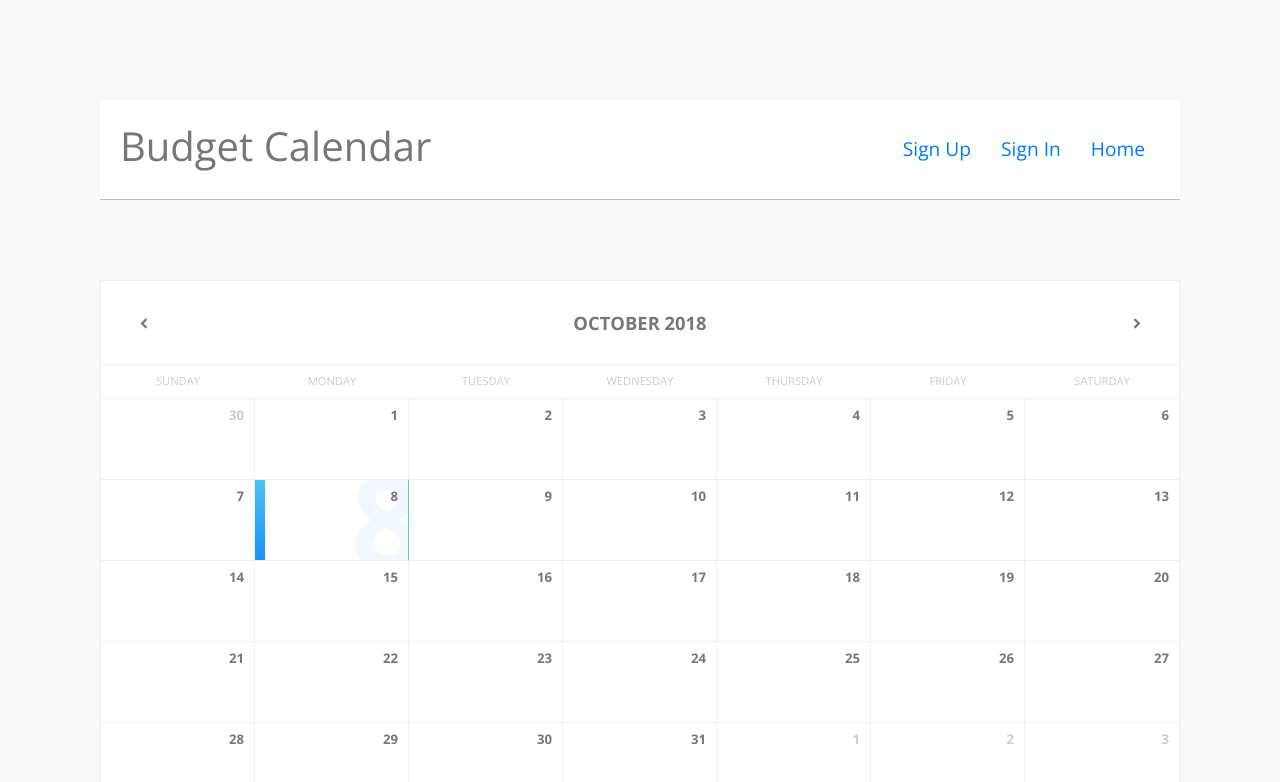
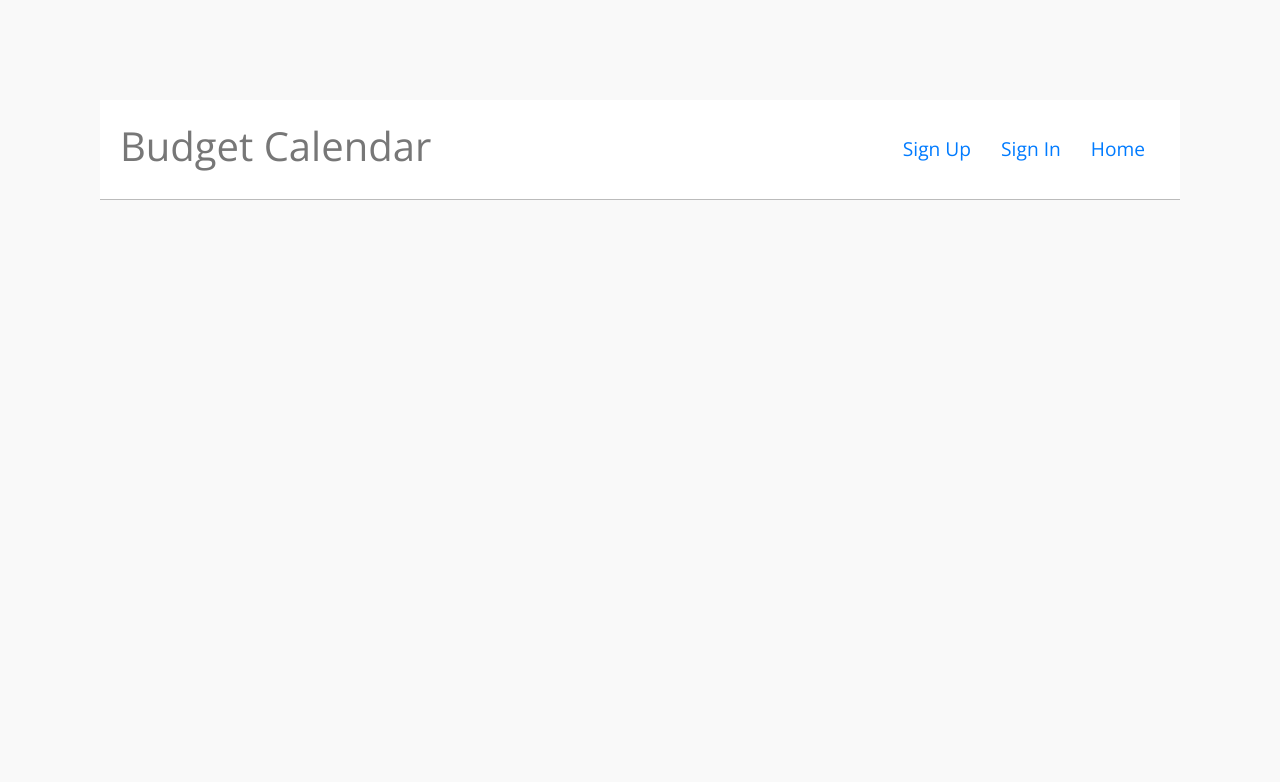
Before and after one commit to Denchou/budgetcalendar-client, a React app: page /#/ in a window 1280 px wide. Shown: the top 782 px of the page. Built offline with nearby package versions, Linux system fonts and the light colour scheme.

Commit message:
Refactor Code
Put BudgetCalendar.js and scss into calendar folder
Added Authenticated Route for Calendar so only authenticated user
can view calendar
Added Link to view calendar

```diff
--- a/src/App.js
+++ b/src/App.js
@@ -8,7 +8,7 @@ import SignUp from './auth/components/SignUp'
 import SignIn from './auth/components/SignIn'
 import SignOut from './auth/components/SignOut'
 import ChangePassword from './auth/components/ChangePassword'
-import BudgetCalendar from './BudgetCalendar'
+import BudgetCalendar from './calendar/BudgetCalendar'
 
 class App extends Component {
   constructor () {
@@ -56,7 +56,9 @@ class App extends Component {
             <ChangePassword flash={this.flash} user={user} />
           )} />
         </main>
-        <BudgetCalendar />
+        <AuthenticatedRoute user={user} path='/budgetcalendar' render={() => (
+          <BudgetCalendar user={user} />
+        )} />
       </React.Fragment>
     )
   }
--- a/src/BudgetCalendar.js
+++ b/src/calendar/BudgetCalendar.js
@@ -1,4 +1,5 @@
 import React, { Component } from 'react'
+// imported dateFns from https://date-fns.org/
 import dateFns from 'date-fns'
 import './BudgetCalendar.scss'
 
--- a/src/header/Header.js
+++ b/src/header/Header.js
@@ -7,6 +7,7 @@ const authenticatedOptions = (
   <React.Fragment>
     <Link to="/change-password">Change Password</Link>
     <Link to="/sign-out">Sign Out</Link>
+    <Link to="/budgetcalendar">View Calendar</Link>
   </React.Fragment>
 )
 
```
Also changed, not shown: src/calendar/BudgetCalendar.scss (renamed from src/BudgetCalendar.scss).
